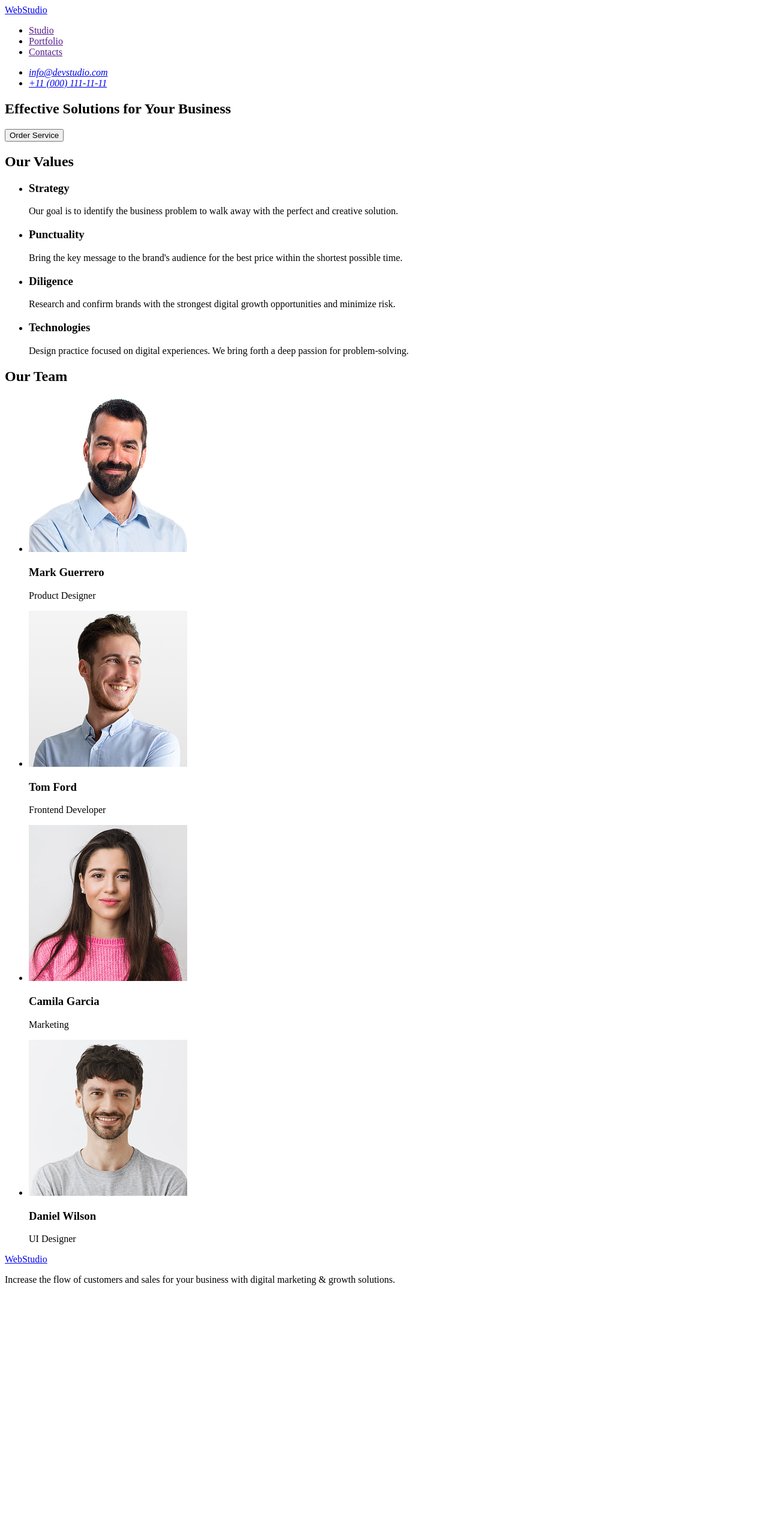
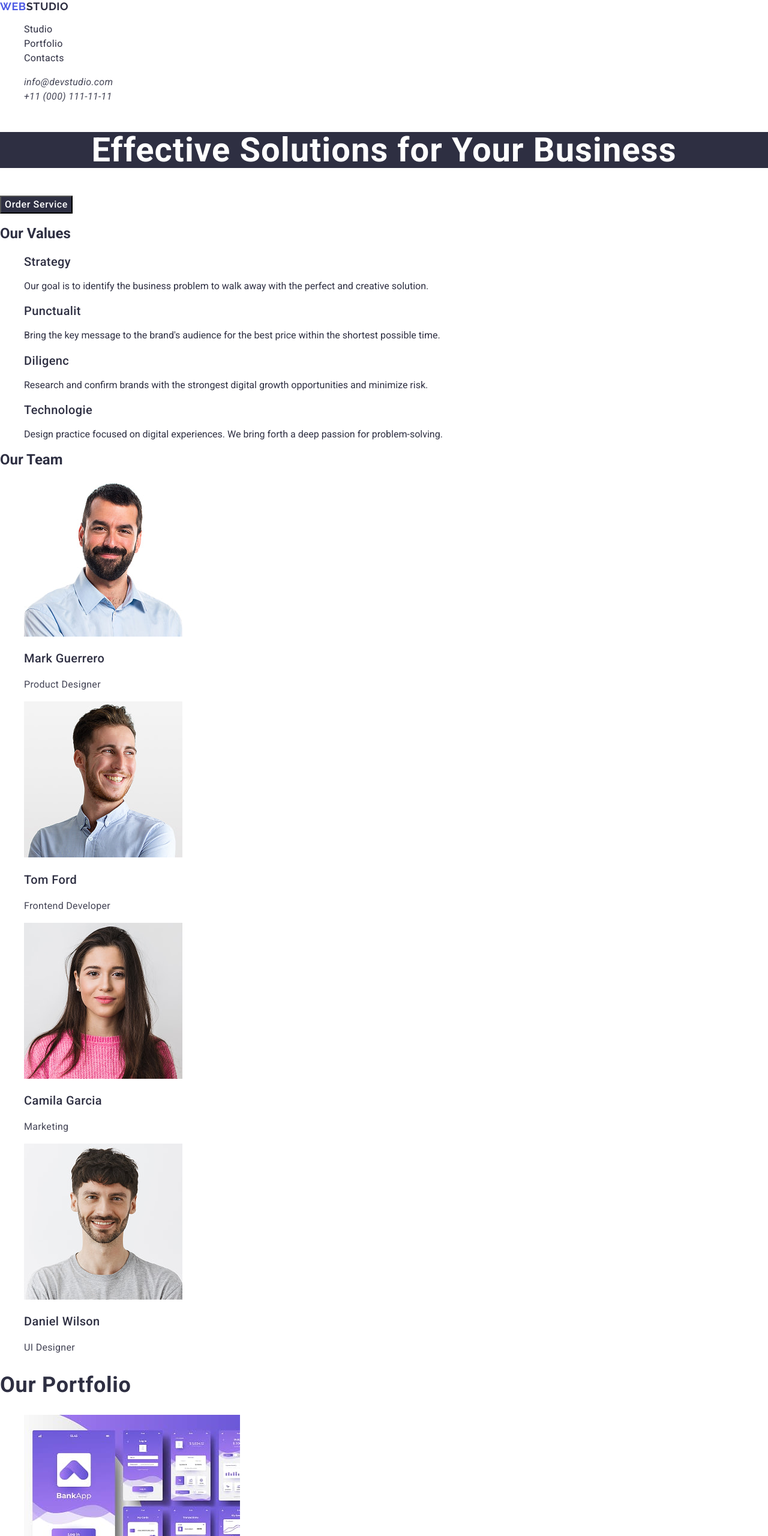
Before and after one commit to ivanvorona7/goit-markup-hw-02, a plain HTML site: page index.html in a window 1280 px wide. Shown: the top 2560 px of the page at 60% size. Before the commit the page ends 2158 px from the top, so only its background shows below. Drawn offline with nearby package versions, Linux system fonts and the light colour scheme.

Commit message:
Added styles and images, updated index.html

```diff
--- /dev/null
+++ b/css/styles.css
@@ -0,0 +1,159 @@
+body {
+    font-family: 'Roboto', sans-serif;
+    color: #2E2F42;
+}
+
+a {
+    text-decoration: none;
+    color: inherit;
+}
+
+ul {
+    list-style: none;
+}
+
+/* #region header */
+.main-logo {
+font-family: 'Raleway';
+font-weight: 700;
+font-size: 18px;
+line-height: 1.17;
+letter-spacing: 0.03em;
+text-transform: uppercase;
+}
+
+.text-raleway {
+    color:#4D5AE5
+}
+
+.nav-link{
+font-size: 16px;
+line-height: 1.5;
+letter-spacing: 0.02em;
+}
+
+.nav-link:hover,
+.nav-link:focus,
+.nav-link.active {
+    color:#404bbf;
+}
+
+.contact-info {
+font-weight: 400;
+    font-size: 16px;
+    line-height: 1.5;
+    letter-spacing: 0.02em;
+    color:#434455;
+}
+
+.contact-info :hover,
+.contact-info :focus,
+.contact-info .active {
+    color:#404bbf;
+}
+/* #endregion header */
+
+/* #region hero */
+.page {
+    font-weight: 700;
+    font-size: 56px;
+    line-height: 1.07143;
+    letter-spacing: 0.02em;
+    text-align: center;
+    color: #fff;
+    background-color:#2e2f42;
+}
+.button {
+cursor: pointer;
+font-weight: 500;
+font-size: 16px;
+ line-height: 1.5;
+letter-spacing: 0.04em;
+color: #fff;
+background-color: #2e2f42;
+}
+/* #endregion hero */
+
+/* #region benefits */
+.strategy-list{
+font-family: var(--font-family);
+font-weight: 500;
+font-size: 20px;
+line-height: 1.2;
+letter-spacing: 0.02em;
+}
+
+.strategy-item {
+font-weight: 400;
+font-size: 16px;
+line-height: 1.5;
+letter-spacing: 0.02em;
+color: #434455;;
+}
+/* #endregion benefits */
+
+/* #region team */
+
+.title{
+font-weight: 500;
+font-size: 20px;
+line-height: 1.2;
+letter-spacing: 0.02em;
+}
+
+.title-iteam{
+font-weight: 400;
+font-size: 16px;
+ line-height: 1.5;
+letter-spacing: 0.02em;
+color: #434455;
+}
+/* #endregion team */
+
+/* #region portfolio */
+.heading {
+font-weight: 700;
+font-size: 36px;
+line-height: 1.11111;
+letter-spacing: 0.02em;
+}
+
+.portfolio-pegging {
+font-weight: 700;
+font-size: 36px;
+line-height: 1.11111;
+letter-spacing: 0.02em;
+}
+.portfolio-item {
+font-weight: 400;
+font-size: 16px;
+line-height: 1.5;
+letter-spacing: 0.02em;
+color: #434455;
+}
+/* #endregion portfolio */
+
+/* #region footer */
+.text-raleway-footer {
+    color: #f4f4fd;
+}
+.footer-logo {
+    font-family: 'Raleway';
+        font-weight: 700;
+        font-size: 18px;
+        line-height: 1.17;
+        letter-spacing: 0.03em;
+        text-transform: uppercase;
+        color: #4d5ae5;
+        background-color: #2e2f42;
+}
+
+.footer-text {
+font-weight: 400;
+font-size: 16px;
+line-height: 1.5;
+letter-spacing: 0.02em;
+color: #f4f4fd;
+background-color: #2e2f42;
+}
+/* #endregion footer */
--- a/index.html
+++ b/index.html
@@ -2,36 +2,50 @@
 <html lang="en">
     <head>
         <meta charset="UTF-8"/>
-        <meta
-        name="Web Studio" content="Effective Solutions
+        <meta name="Web Studio" content="Effective Solutions
 for Your Business">
-        <title>Web-Studio--Version-5.0</title>
+<title>Web-Studio--Version-5.0</title>
+    <link
+    rel="stylesheet"
+    href="https://cdnjs.cloudflare.com/ajax/libs/modern-normalize/3.0.1/modern-normalize.min.css"
+    integrity="sha512-q6WgHqiHlKyOqslT/lgBgodhd03Wp4BEqKeW6nNtlOY4quzyG3VoQKFrieaCeSnuVseNKRGpGeDU3qPmabCANg=="
+    crossorigin="anonymous" referrerpolicy="no-referrer" />
+    <link rel="preconnect" href="https://fonts.googleapis.com">
+    <link rel="preconnect" href="https://fonts.gstatic.com" crossorigin>
+    <link
+    href="https://fonts.googleapis.com/css2?family=Raleway:ital,wght@0,700;1,700&family=Roboto:ital,wght@0,100..900;1,100..900&display=swap"
+    rel="stylesheet">
+
+    <link rel="stylesheet" href="./css/styles.css" />
+
     </head>
 
     <body>
+<!-- #region header -->
+
         <header>
         <nav>
-            <a href="./index.html">WebStudio</a>
-            <ul>
+            <a class="main-logo" href="./index.html"><span class="text-raleway">Web</span>Studio</a>
+            <ul class="nav-list">
                  <li>
-                    <a  href="">Studio
+                    <a  href="" class="nav-link">Studio
 
                     </a>
             </li>
                 <li>
-                    <a href="">Portfolio
+                    <a href=""class="nav-link">Portfolio
 
                     </a>
                 </li>
                 <li>
-                    <a href="">Contacts
+                    <a href=""class="nav-link">Contacts
 
                     </a>
                 </li>
             </ul>
         </nav>
         <address>
-            <ul>
+            <ul class="contact-info">
                 <li>
                     <a href="mailto:info@devstudio.com">info@devstudio.com
                 </a>
@@ -43,44 +57,50 @@ for Your Business">
         </ul>
         </address>
         </header>
+        <!-- #endregion header -->
+<!-- #region hero -->
         <main>
             <section>
-            <h1>
+            <h1 class="page">
                 Effective Solutions
             for Your Business
         </h1>
-        <button type="button">Order Service</button>
+        <button type="button" class="button">Order Service</button>
      </section>
+     <!-- #endregion hero -->
+ <!-- #region benefits -->
      <section>
         <h2>Our Values</h2>
    <ul>
     <li>
-        <h3>Strategy</h3>
-        <p>
+        <h3 class="strategy-list">Strategy</h3>
+        <p class="strategy-iteam">
             Our goal is to identify the business
             problem to walk away with the perfect and creative solution.
         </p>
     </li>
     <li>
-        <h3>Punctuality</h3>
+        <h3 class="strategy-list">Punctualit</h3>
         <p>
             Bring the key message to the brand's audience for the best price within the shortest possible time.
          </p>
     </li>
     <li>
-        <h3>Diligence</h3>
-        <p>
+        <h3 class="strategy-list">Diligenc</h3>
+        <p class="strategy-iteam">
             Research and confirm brands with the strongest digital growth opportunities and minimize risk.
         </p>
     </li>
     <li>
-        <h3>Technologies</h3>
-        <p>
+        <h3 class="strategy-list">Technologie</h3>
+        <p class="strategy-iteam">
             Design practice focused on digital experiences. We bring forth a deep passion for problem-solving.
         </p>
     </li>
    </ul>
 </section>
+<!-- endregion benefits -->
+<!--#region team-->
 <section>
 <h2>Our Team</h2>
 <ul>
@@ -90,8 +110,8 @@ for Your Business">
       width="264"
       height="260"
       />
-      <h3> Mark Guerrero</h3>
-    <p>Product Designer</p>
+      <h3 class="title"> Mark Guerrero</h3>
+    <p class="title-iteam">Product Designer</p>
     </li>
     <li>
         <img
@@ -99,37 +119,85 @@ for Your Business">
      width="264"
      height="260"
       />
-        <h3> Tom Ford</h3>
-     <p>Frontend Developer</p>
+        <h3 class="title"> Tom Ford</h3>
+     <p class="title-iteam">Frontend Developer</p>
     </li>
     <li>
         <img src="./images/girl.jpg" alt="Camila Garcia"
      width="264"
      height="260"
      />
-    <h3> Camila Garcia</h3>
-    <p>Marketing</p>
+    <h3 class="title"> Camila Garcia</h3>
+    <p class="title-iteam">Marketing</p>
     </li>
     <li>
         <img src="./images/boys3.jpg" alt="Daniel Wilson"
      width="264"
      height="260"
      />
-        <h3> Daniel Wilson</h3>
-     <p>UI Designer</p>
+        <h3 class="title"> Daniel Wilson</h3>
+     <p class="title-iteam">UI Designer</p>
     </li>
 </ul>
 </section>
-
+<!-- #endregion team -->
+<!-- #region portfolio -->
+<section>
+    <h2 class="heading">Our Portfolio</h2>
+    <ul>
+        <li>
+            <img src="./images/model.jpg" alt="Banking App"
+         width="360"
+         height="300"
+         />
+         <h3 class="portfolio-pegging"> Banking App</h3>
+         <p class="portfolio-iteam">App</p>
+        </li>
+        <li>
+            <img src="./images/nfc.jpg" alt="Cashless Payment"
+         width="360"
+         height="300"
+         />
+         <h3 class="portfolio-pegging"> Cashless Payment</h3>
+         <p class="portfolio-iteam">Marketing</p>
+        </li>
+        <li>
+            <img src="./images/pc.jpg" alt="Meditation App"
+         width="360"
+         height="300"
+         />
+            <h3 class="portfolio-pegging"> Meditation App</h3>
+            <p class="portfolio-iteam">App</p>
+        </li>
+        <img src="./images/auto.jpg" alt="Taxi Service"
+        width="360"
+        height="300" />
+        <h3 class="portfolio-pegging"> Taxi Service</h3>
+        <p class="portfolio-iteam">Marketing</p>
+        </li>
+        <img src="./images/phone.jpg" alt="Screen Illustrations"
+        width="360"
+        height="300" />
+        <h3 class="portfolio-pegging"> Screen Illustrations</h3>
+        <p class="portfolio-iteam">Design</p>
+        </li>
+        <img src="./images/women.jpg" alt="Online Courses"
+        width="360"
+        height="300" />
+        <h3 class="portfolio-pegging"> Online Courses</h3>
+        <p class="portfolio-iteam">Marketing</p>
+        </li>
+    </ul>
+</section>
 </main>
-
+<!-- #endregion portfolio -->
+<!-- #region footer -->
 <footer>
-    <a href="./index.html">WebStudio</a>
-    <p>
+    <a class="footer-logo" href="./index.html">Web<span class="text-raleway-footer">Studio</span></a>
+    <p class="footer-text">
         Increase the flow of customers and sales for your business with digital marketing & growth solutions.
     </p>
 </footer>
-
+<!-- #endregion footer -->
 </body>
-
 </html>
```
Also changed, not shown: images/auto.jpg (added), images/model.jpg (added), images/nfc.jpg (added), images/pc.jpg (added), images/phone.jpg (added), images/women.jpg (added).
